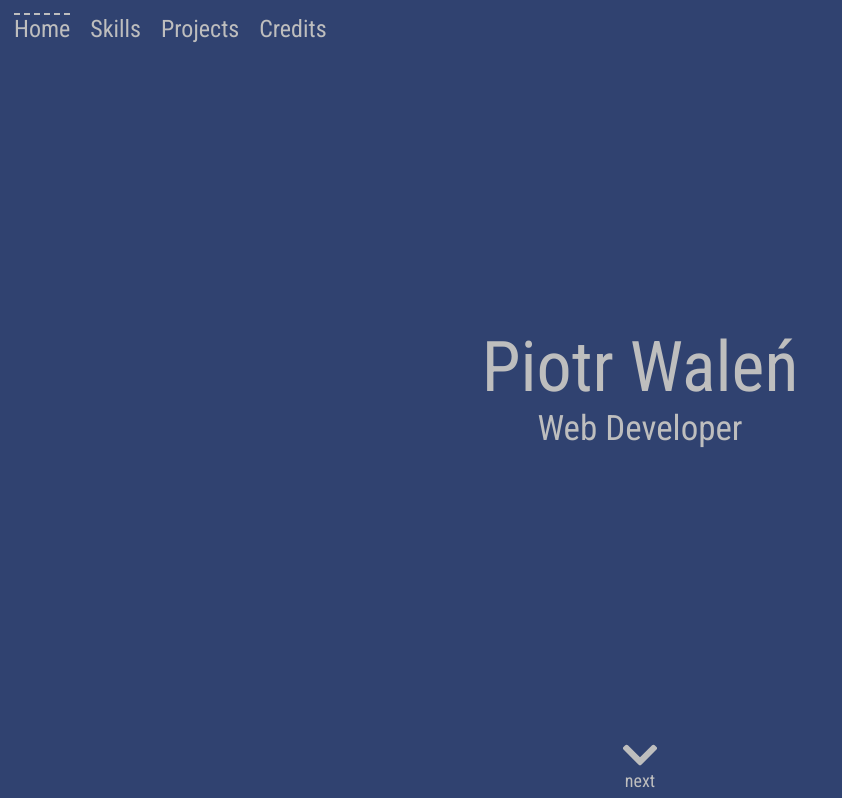
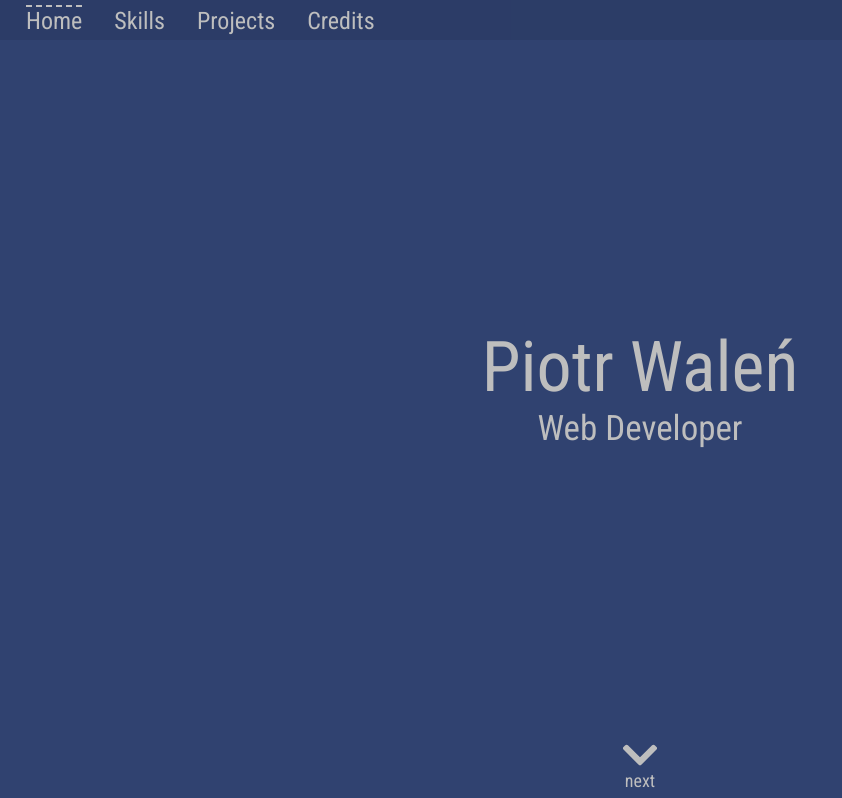
Before and after one commit to WalenPiotr/portfolio, a React app: page / in a window 1280 px wide. Shown: the top 798 px of the page, without its empty margins (0-842 px from the left). Built offline with nearby package versions, Linux system fonts and the light colour scheme.

Commit message:
Change opacity of navbar

```diff
--- a/src/components/Navbar.tsx
+++ b/src/components/Navbar.tsx
@@ -9,9 +9,10 @@ const Box = styled.div`
     position: fixed;
     top: 0;
     width: 100%;
-    background-color: rgba(0, 0, 0, 0);
+    background-color: rgba(0, 0, 0, 0.08);
     height: ${(props: { height: string }) => props.height};
     display: flex;
+    align-items: center;
 `;
 
 const Line = styled.div`
@@ -30,8 +31,7 @@ const Button = styled.button`
     color: ${theme.fontPrimaryColor};
     border: none;
     background-color: rgba(0, 0, 0, 0);
-    margin-left: 1vh;
-    margin-top: 1vh;
+    margin: 10px 0 10px 20px;
     &:focus {
         outline: none;
     }
```
